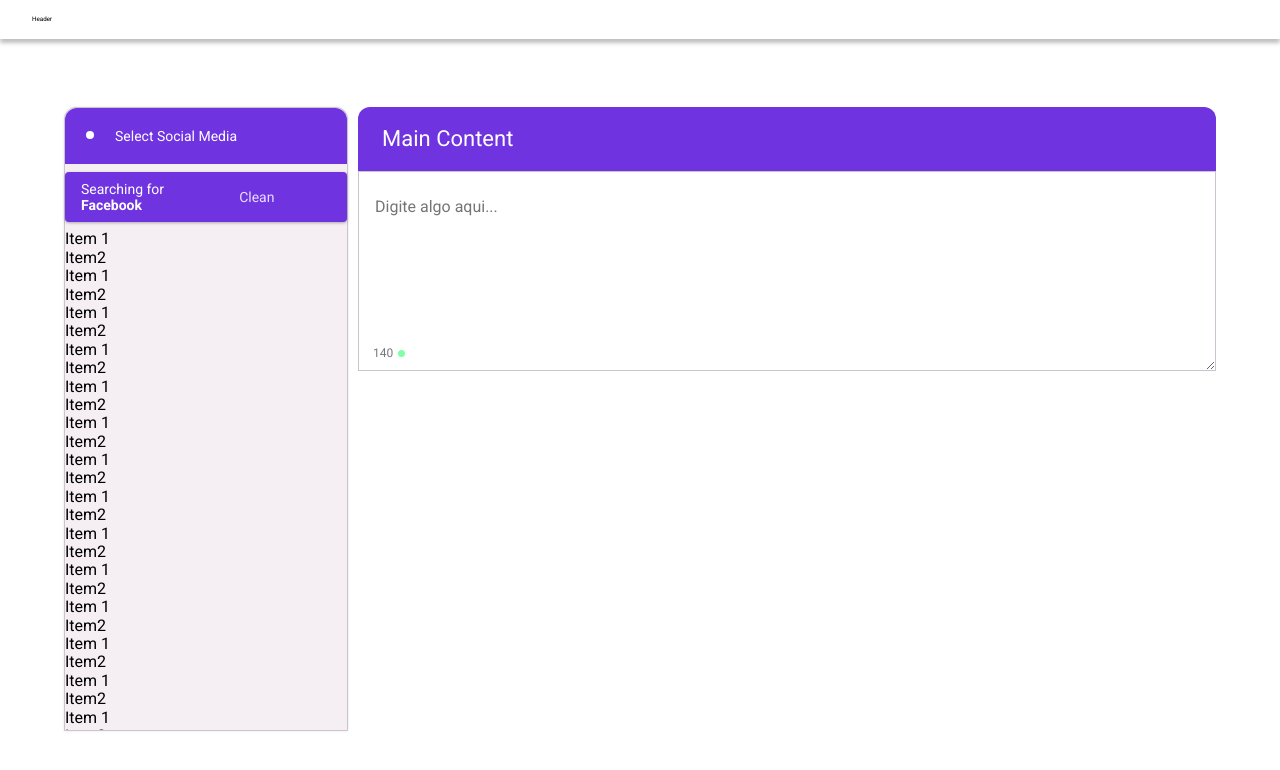
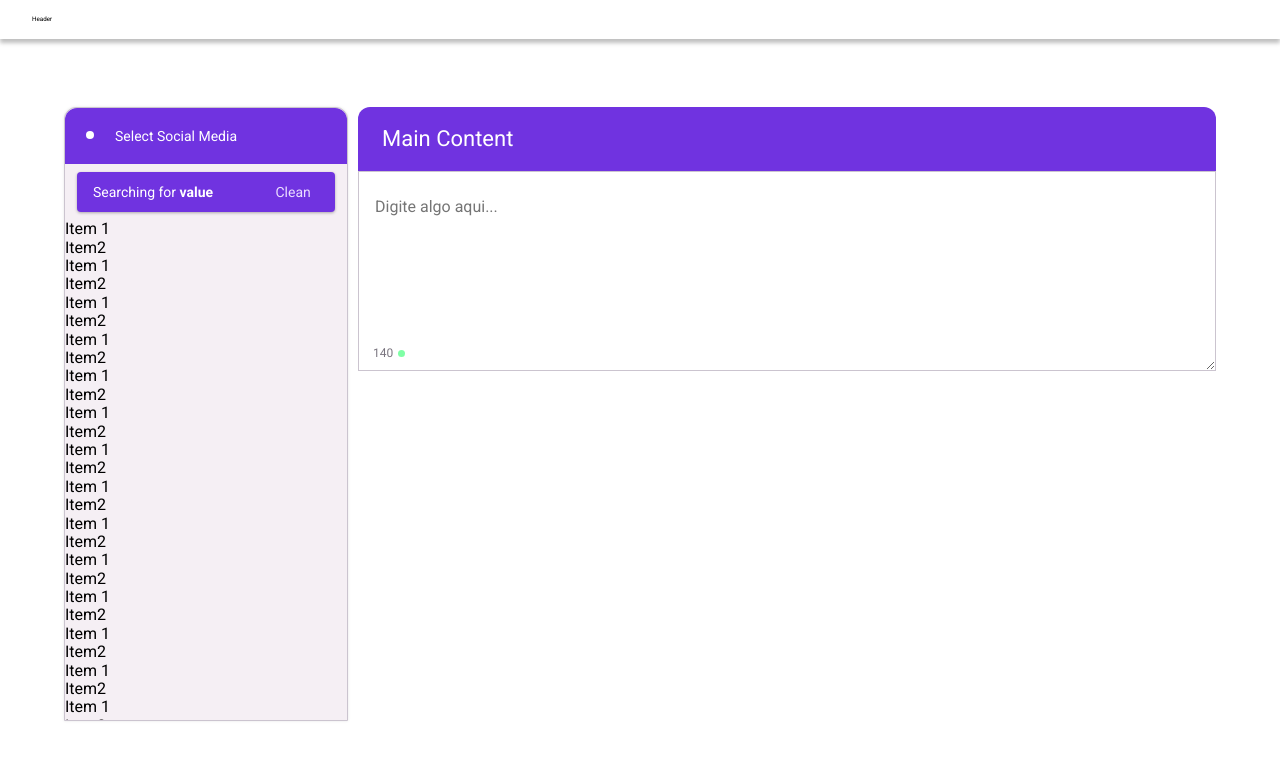
Before and after one commit to devhatt/octopost, a React (Create React App) app: page / in a window 1280 px wide. Shown: the top 770 px of the page. Built offline with nearby package versions, Linux system fonts and the light colour scheme; the HTML template or start-up script is replaced by a standard one.

Commit message:
feat: edit the  size of search clue
feat #122

```diff
--- a/src/components/SearchClue/SearchClue.module.scss
+++ b/src/components/SearchClue/SearchClue.module.scss
@@ -12,8 +12,8 @@ $buttonSpacing: 0.8rem;
   color: $primaryWhite;
   font-size: 1.4rem;
 
-  margin: 0.8rem 0;
-  padding: 0.9rem 1.6rem;
+  margin: 0.8rem 1.2rem;
+  padding: 1.2rem 1.6rem;
 
   background-color: $secondaryPurple;
   box-shadow: 0 1px 3px 0 #0000004d;
@@ -30,6 +30,8 @@ $buttonSpacing: 0.8rem;
   }
 
   .clearButton {
+    width: 30%;
+
     color: $primaryPurple;
     line-height: 0.8;
 
--- a/src/pages/home/components/Sidebar/Sidebar.tsx
+++ b/src/pages/home/components/Sidebar/Sidebar.tsx
@@ -9,20 +9,16 @@ function Sidebar() {
         <span>Select Social Media</span>
       </div>
       <div className={scss.sidebarMain}>
-        <SearchClue value="Facebook" label="Searching for" />
+        <SearchClue value="value" label="Searching for" />
         <div className={scss.itemsContainer}>
           Item 1 <br /> Item2 <br /> Item 1 <br /> Item2 <br />
-          Item 1 <br /> Item2 <br />
-          Item 1 <br /> Item2 <br />
-          Item 1 <br /> Item2 <br />
-          Item 1 <br /> Item2 <br />
-          Item 1 <br /> Item2 <br />
           Item 1 <br /> Item2 <br /> Item 1 <br /> Item2 <br />
-          Item 1 <br /> Item2 <br />
-          Item 1 <br /> Item2 <br />
-          Item 1 <br /> Item2 <br />
-          Item 1 <br /> Item2 <br />
-          Item 1 <br /> Item2 <br />
+          Item 1 <br /> Item2 <br /> Item 1 <br /> Item2 <br />
+          Item 1 <br /> Item2 <br /> Item 1 <br /> Item2 <br />
+          Item 1 <br /> Item2 <br /> Item 1 <br /> Item2 <br />
+          Item 1 <br /> Item2 <br /> Item 1 <br /> Item2 <br />
+          Item 1 <br /> Item2 <br /> Item 1 <br /> Item2 <br />
+          Item 1 <br /> Item2 <br /> Item 1 <br /> Item2 <br />
         </div>
       </div>
     </aside>
```
